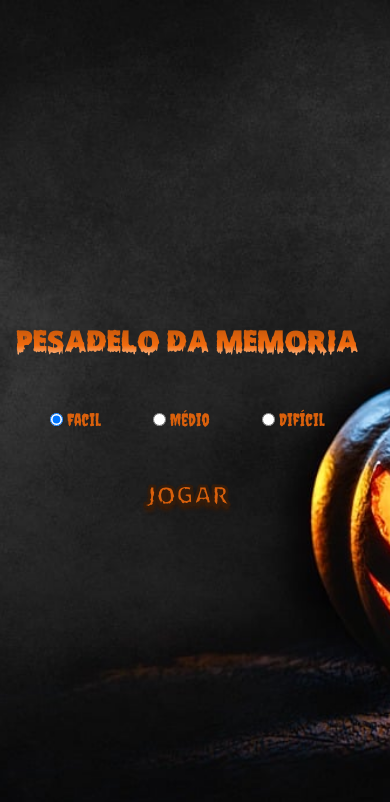
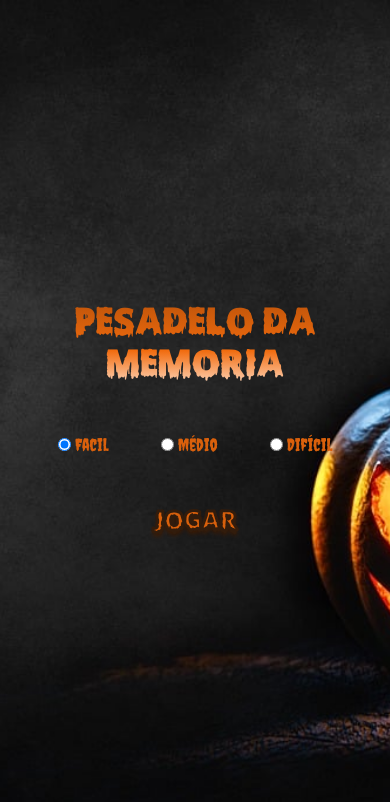
Before and after one commit to mathmaqueda/pesadeloDaMemoria, a plain HTML site: page index.html in a window 390 px wide. Drawn offline with nearby package versions, Linux system fonts and the light colour scheme.

Commit message:
Update style.css

```diff
--- a/css/style.css
+++ b/css/style.css
@@ -290,8 +290,8 @@ label span:hover {
     body {
         font-size: 7px;
     }
-    .titulo-inicio {
-        font-size: 4em;
+    .titulo-inicio-index {
+        font-size: 5em;
     }
     /* jogo.html */
     .cartas {
```
